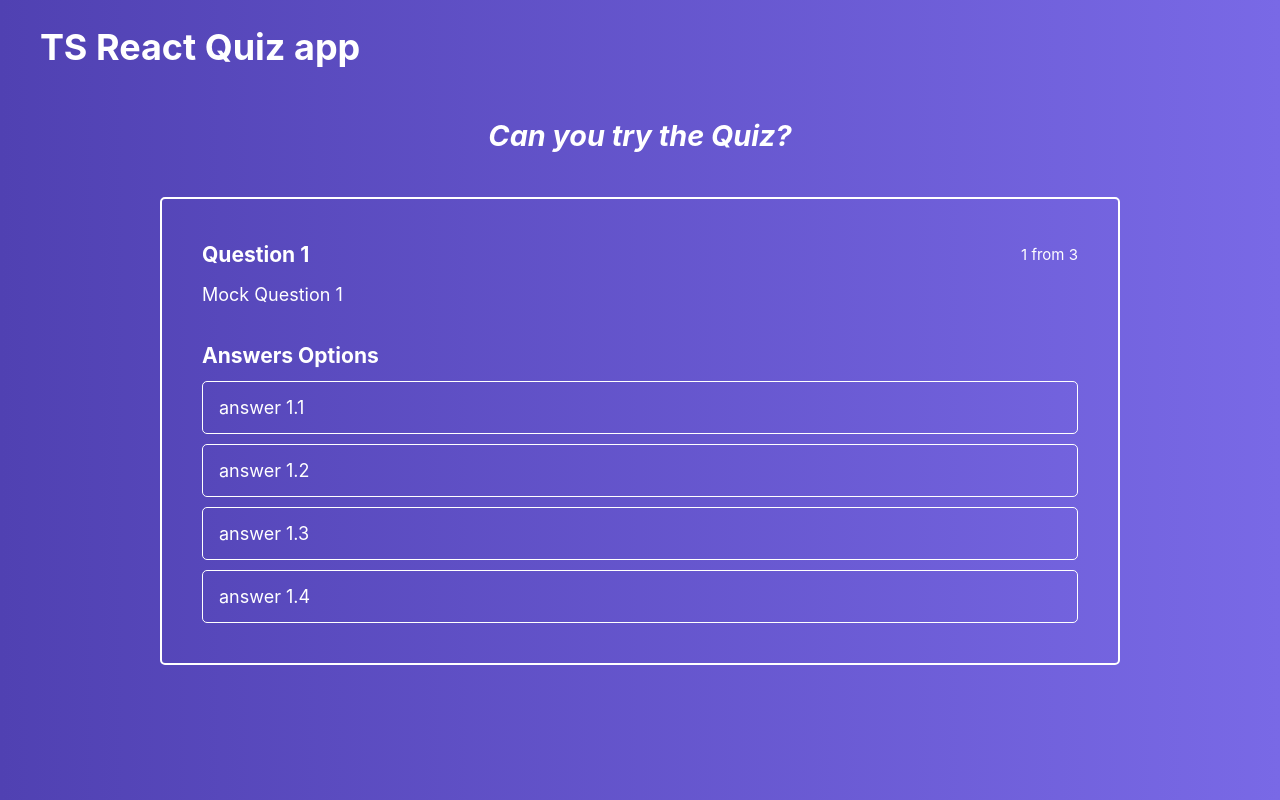
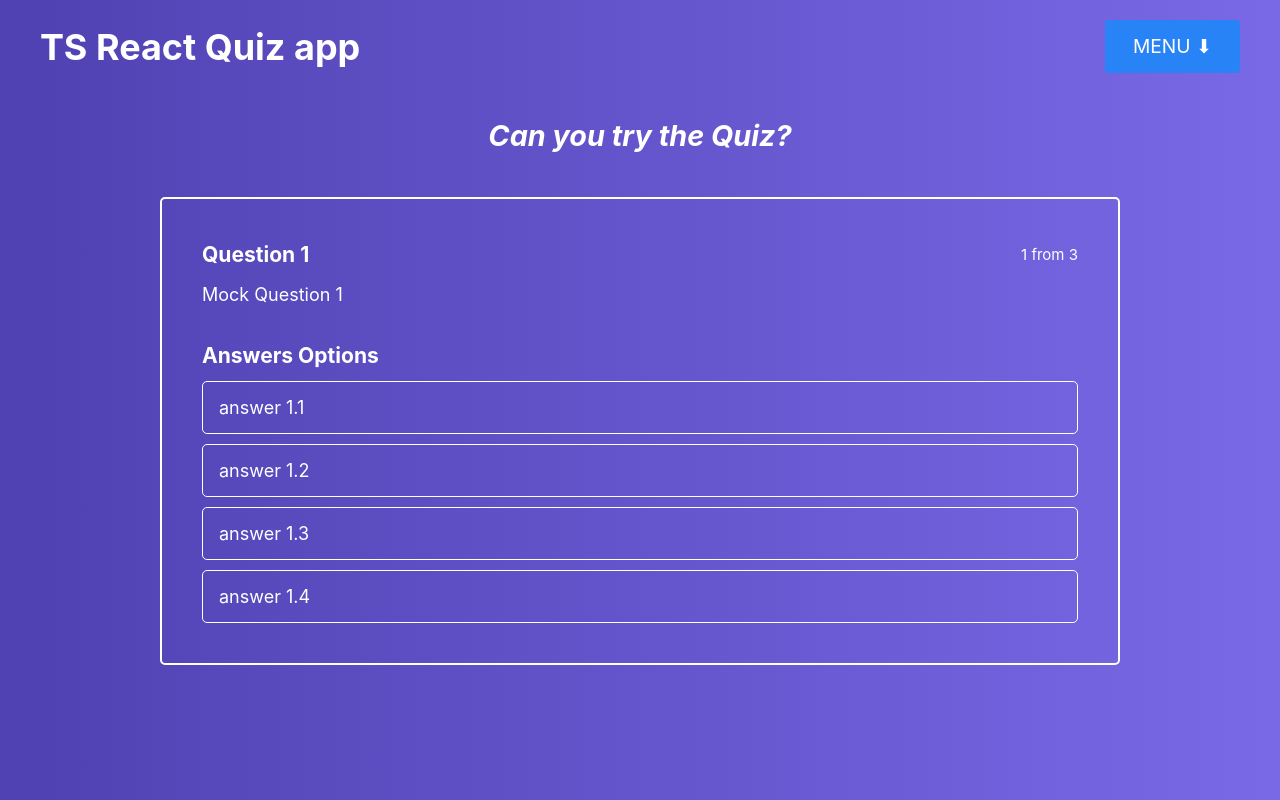
Before and after one commit to Filgeary/ts-react-quiz-app, a React (Create React App) app: page / in a window 1280 px wide. Built offline with nearby package versions, Linux system fonts and the light colour scheme.

Commit message:
feat: add MenuToggle, Drawer, NavBar

```diff
--- a/src/App/App.tsx
+++ b/src/App/App.tsx
@@ -3,12 +3,16 @@ import Layout from '../ui/Layout/Layout'
 import Quiz from '../components/Quiz/Quiz'
 import { IQuiz } from '../models'
 import { _mockQuizzes } from '../_mocks/_mockQuizzes'
+import NavBar from '../ui/NavBar/NavBar'
 
 const quizzesData: IQuiz[] = _mockQuizzes
 
 const App = () => (
   <Layout>
-    <h1>TS React Quiz app</h1>
+    <header>
+      <h1>TS React Quiz app</h1>
+      <NavBar />
+    </header>
 
     <main>
       <Quiz data={quizzesData} />
--- a/src/ui/Button/Button.tsx
+++ b/src/ui/Button/Button.tsx
@@ -6,7 +6,7 @@ type ButtonProps = {
   onClickButton: () => void
   variant: 'primary' | 'success' | 'error'
   isDisabled?: boolean
-  cssStyles?: React.CSSProperties
+  cssStyles?: React.CSSProperties | string
 }
 
 const Button = (props: ButtonProps) => {
--- /dev/null
+++ b/src/ui/Drawer/Drawer.module.css
@@ -0,0 +1,46 @@
+.wrapper {
+  position: fixed;
+  right: 0;
+  top: 0;
+  bottom: 0;
+  width: 80%;
+  max-width: 350px;
+  padding: 100px 30px 40px;
+  background: #fff;
+  transform: translateX(0px);
+  transition: transform 0.22s ease-in;
+  z-index: 90;
+}
+
+.wrapper.close {
+  transform: translateX(350px);
+}
+
+.list {
+  list-style: none;
+  margin: 0;
+  padding: 0;
+}
+
+.listItem {
+  border-bottom: 2px solid #ccc;
+}
+
+.link {
+  display: inline-block;
+  width: 100%;
+  padding: 12px 16px;
+  color: #363d54;
+  font-size: 1.4rem;
+  text-decoration: none;
+  background-color: #fff;
+  position: relative;
+  transition: opacity 0.3s;
+}
+
+.link:hover,
+.link:focus,
+.link:active,
+.active {
+  background-color: #ccc;
+}
--- /dev/null
+++ b/src/ui/Drawer/Drawer.tsx
@@ -0,0 +1,33 @@
+import React from 'react'
+import cls from './Drawer.module.css'
+
+// TODO: replace links
+const links = ['home', 'link-1', 'link-2']
+
+type Props = {
+  isMenuOpen: boolean
+}
+
+const Drawer = (props: Props) => {
+  const { isMenuOpen } = props
+  const classes = [cls.wrapper]
+  if (!isMenuOpen) classes.push(cls.close)
+
+  return (
+    <nav className={classes.join(' ')}>
+      <ul className={cls.list}>
+        {links.map((link, idx) => {
+          return (
+            <li key={idx} className={cls.listItem}>
+              <a href={`/${link}`} className={cls.link}>
+                {link.toUpperCase()}
+              </a>
+            </li>
+          )
+        })}
+      </ul>
+    </nav>
+  )
+}
+
+export default Drawer
--- /dev/null
+++ b/src/ui/MenuToggle/MenuToggle.module.css
@@ -0,0 +1,7 @@
+.toggle {
+  position: fixed;
+  top: 20px;
+  right: 40px;
+  z-index: 100;
+  margin: 0;
+}
--- /dev/null
+++ b/src/ui/MenuToggle/MenuToggle.tsx
@@ -0,0 +1,24 @@
+import React from 'react'
+import cls from './MenuToggle.module.css'
+import Button from '../Button/Button'
+
+type Props = {
+  isMenuOpen: boolean
+  onToggleMenu: () => void
+}
+
+const MenuToggle = (props: Props) => {
+  const { isMenuOpen, onToggleMenu } = props
+
+  return (
+    <Button
+      onClickButton={onToggleMenu}
+      variant={isMenuOpen ? 'error' : 'primary'}
+      cssStyles={cls.toggle}
+    >
+      {isMenuOpen ? 'Close ❎' : 'Menu ⬇'}
+    </Button>
+  )
+}
+
+export default MenuToggle
--- /dev/null
+++ b/src/ui/NavBar/NavBar.module.css
@@ -0,0 +1,3 @@
+.wrapper {
+  /* code */
+}
--- /dev/null
+++ b/src/ui/NavBar/NavBar.tsx
@@ -0,0 +1,19 @@
+import React, { useState } from 'react'
+import cls from './NavBar.module.css'
+import MenuToggle from '../MenuToggle/MenuToggle'
+import Drawer from '../Drawer/Drawer'
+
+const NavBar = () => {
+  const [isMenuOpen, setIsMenuOpen] = useState(false)
+
+  const handleToggleMenu = (): void => setIsMenuOpen(!isMenuOpen)
+
+  return (
+    <div className={cls.wrapper}>
+      <MenuToggle isMenuOpen={isMenuOpen} onToggleMenu={handleToggleMenu} />
+      <Drawer isMenuOpen={isMenuOpen} />
+    </div>
+  )
+}
+
+export default NavBar
```
